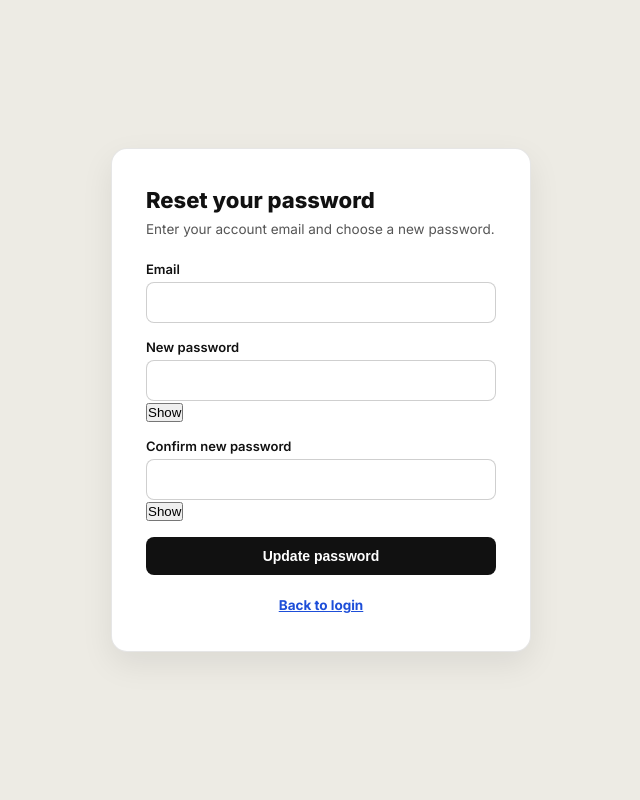
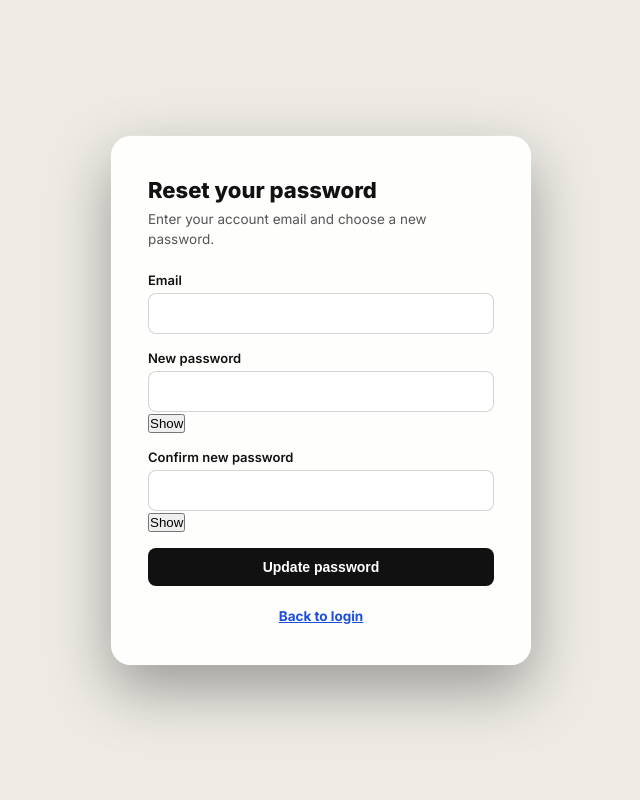
Before and after one commit to np9273903-del/AiChatBot, a PHP site: page /soen-php/forgot-password.php in a window 1280 px wide. Shown: the part 41-841 px from the top of the page, without its empty margins (319-959 px from the left). Run offline with PHP 8.4, Linux system fonts and the light colour scheme.

Commit message:
Add full-screen animated video background to login and signup pages with glassmorphism auth card overlay

```diff
--- a/assets/css/style.css
+++ b/assets/css/style.css
@@ -65,32 +65,87 @@ a { color: #1D4ED8; text-decoration: none; font-weight: 600; }
 a:hover { text-decoration: underline; }
 
 /* --------------------------------------------------------------------------
-   AUTH PAGES (Login & Register)
+   AUTH PAGES (Login & Register) — with VIDEO BACKGROUND
 -------------------------------------------------------------------------- */
+
+/* 🎥 VIDEO BACKGROUND LAYER */
+.auth-video-bg {
+    position: fixed;
+    inset: 0;
+    z-index: 0;
+    overflow: hidden;
+}
+
+.auth-bg-video {
+    width: 100%;
+    height: 100%;
+    object-fit: cover;
+    object-position: center;
+    display: block;
+}
+
+/* Dark gradient overlay so the card is always readable */
+.auth-video-overlay {
+    position: absolute;
+    inset: 0;
+    background: linear-gradient(
+        135deg,
+        rgba(10, 18, 40, 0.72) 0%,
+        rgba(17, 17, 17, 0.58) 50%,
+        rgba(10, 18, 40, 0.72) 100%
+    );
+    backdrop-filter: blur(1.5px);
+}
+
 body.auth-body {
     overflow-y: auto;
     height: auto;
     min-height: 100vh;
-    background-color: #EDEBE4;
+    background-color: #0a1228; /* fallback if video fails */
+}
+
+body.auth-video-body {
+    background-color: transparent;
 }
 
 .auth-wrap {
+    position: relative;
+    z-index: 10; /* above the video layer */
     min-height: 100vh;
     display: flex;
     align-items: center;
     justify-content: center;
     padding: 24px;
-    background: #EDEBE4;
-}
-
+    background: transparent;
+}
+
+/* 🌟 GLASSMORPHISM AUTH CARD (floats over video) */
 .auth-card {
-    background: #FFFFFF;
-    border: 1px solid rgba(17, 17, 17, 0.1);
-    border-radius: 16px;
-    padding: 38px 34px;
+    position: relative;
+    background: rgba(255, 255, 255, 0.92);
+    border: 1px solid rgba(255, 255, 255, 0.55);
+    border-radius: 20px;
+    padding: 40px 36px;
     width: 100%;
     max-width: 420px;
-    box-shadow: 0 12px 32px rgba(17, 17, 17, 0.08);
+    box-shadow:
+        0 24px 60px rgba(0, 0, 0, 0.35),
+        0 0 0 1px rgba(255, 255, 255, 0.2),
+        inset 0 1px 0 rgba(255, 255, 255, 0.8);
+    backdrop-filter: blur(24px);
+    -webkit-backdrop-filter: blur(24px);
+    animation: authCardIn 0.55s cubic-bezier(0.16, 1, 0.3, 1) both;
+}
+
+@keyframes authCardIn {
+    0% {
+        opacity: 0;
+        transform: translateY(28px) scale(0.97);
+    }
+    100% {
+        opacity: 1;
+        transform: translateY(0) scale(1);
+    }
 }
 
 .auth-brand {
@@ -111,6 +166,7 @@ body.auth-body {
     justify-content: center;
     font-size: 18px;
     font-weight: 800;
+    box-shadow: 0 4px 12px rgba(29, 78, 216, 0.4);
 }
 
 .auth-brand h2 {
@@ -155,18 +211,19 @@ body.auth-body {
     width: 100%;
     padding: 11px 13px;
     border-radius: 8px;
-    border: 1px solid rgba(17, 17, 17, 0.2);
-    background: #FFFFFF;
+    border: 1px solid rgba(17, 17, 17, 0.18);
+    background: rgba(255, 255, 255, 0.85);
     color: #111111;
     font-size: 14px;
     font-family: inherit;
-    transition: border-color .15s, box-shadow .15s;
+    transition: border-color .15s, box-shadow .15s, background .15s;
 }
 
 .field input:focus, .field select:focus, .field textarea:focus {
     outline: none;
     border-color: #1D4ED8;
-    box-shadow: 0 0 0 3px rgba(29, 78, 216, 0.15);
+    background: #FFFFFF;
+    box-shadow: 0 0 0 3px rgba(29, 78, 216, 0.18);
 }
 
 .btn {
@@ -220,6 +277,8 @@ body.auth-body {
     font-weight: 700;
     text-decoration: underline;
 }
+
+
 
 /* --------------------------------------------------------------------------
    DASHBOARD (home.php)
```
Also changed, not shown: login.html (+13 -3 lines), register.html (+12 -2 lines).
